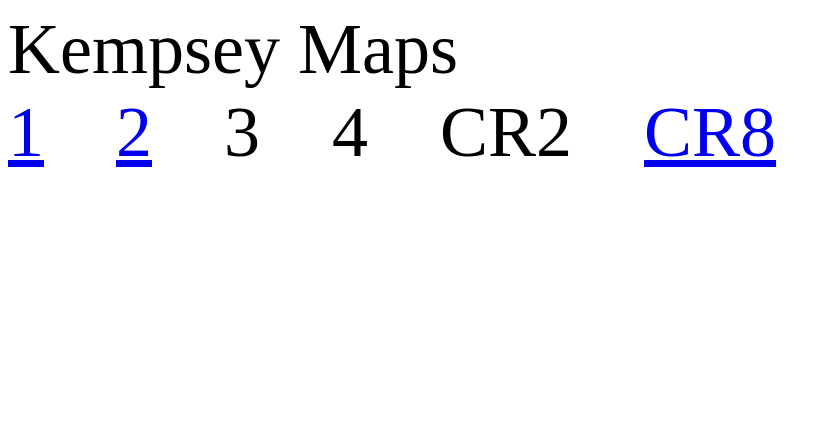
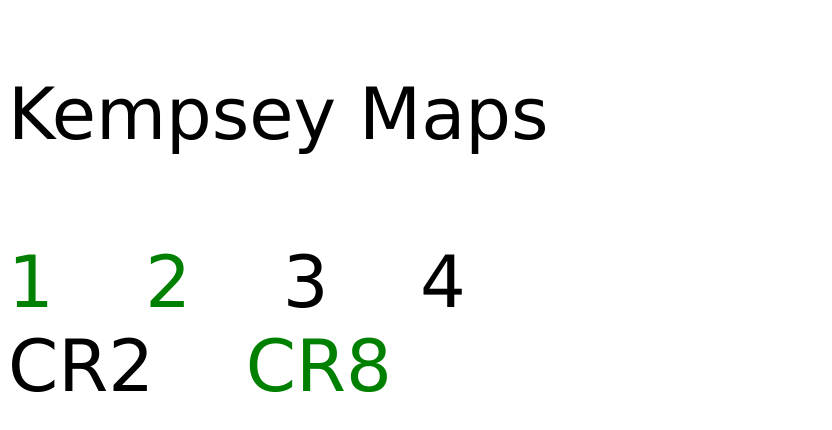
Before and after one commit to kcmaps/kcmaps, a plain HTML site: page index.html in a window 1280 px wide. Shown: the whole page, without its empty margins (0-832 px from the left). Drawn offline with Linux system fonts and the light colour scheme.

Commit message:
Update index.html

```diff
--- a/index.html
+++ b/index.html
@@ -6,6 +6,29 @@
 div.a {
     font-size: 450%;
 }
+a:link {
+    text-decoration: none;
+}
+ /* unvisited link */
+a:link {
+    color: green;
+}
+
+/* visited link */
+a:visited {
+    color: green;
+}
+
+/* mouse over link */
+a:hover {
+    color: green;
+}
+
+/* selected link */
+a:active {
+    color: green;
+}
+
 </style>
 </head>
 <body>
@@ -13,8 +36,9 @@ div.a {
 
 <div class="a">
 
-Kempsey Maps <br>
-<a href="https://territoryhelper.com/View/Territory/2740702">1</a> &nbsp;&nbsp;&nbsp;<a href="https://territoryhelper.com/View/Territory/2740706">2</a> &nbsp;&nbsp; 3&nbsp;&nbsp;&nbsp; 4&nbsp;&nbsp;&nbsp;
+<p style="font-family:verdana">
+Kempsey Maps <br><br>
+<a href="https://territoryhelper.com/View/Territory/2740702">1</a> &nbsp;&nbsp;&nbsp;<a href="https://territoryhelper.com/View/Territory/2740706">2</a> &nbsp;&nbsp; 3&nbsp;&nbsp;&nbsp; 4&nbsp;&nbsp;&nbsp; <br>
 CR2&nbsp;&nbsp;&nbsp; <a href="https://territoryhelper.com/View/Territory/2740843">CR8</a>
 
 </div>
```
